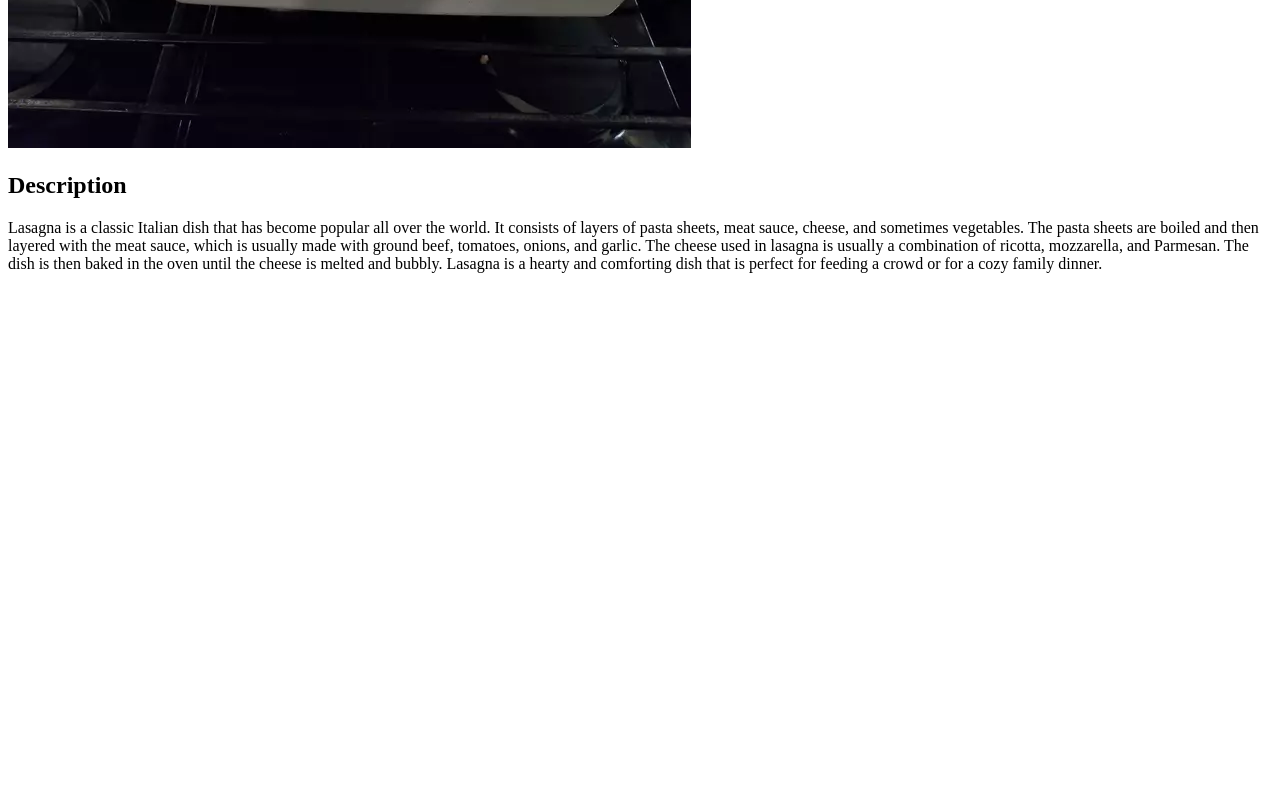
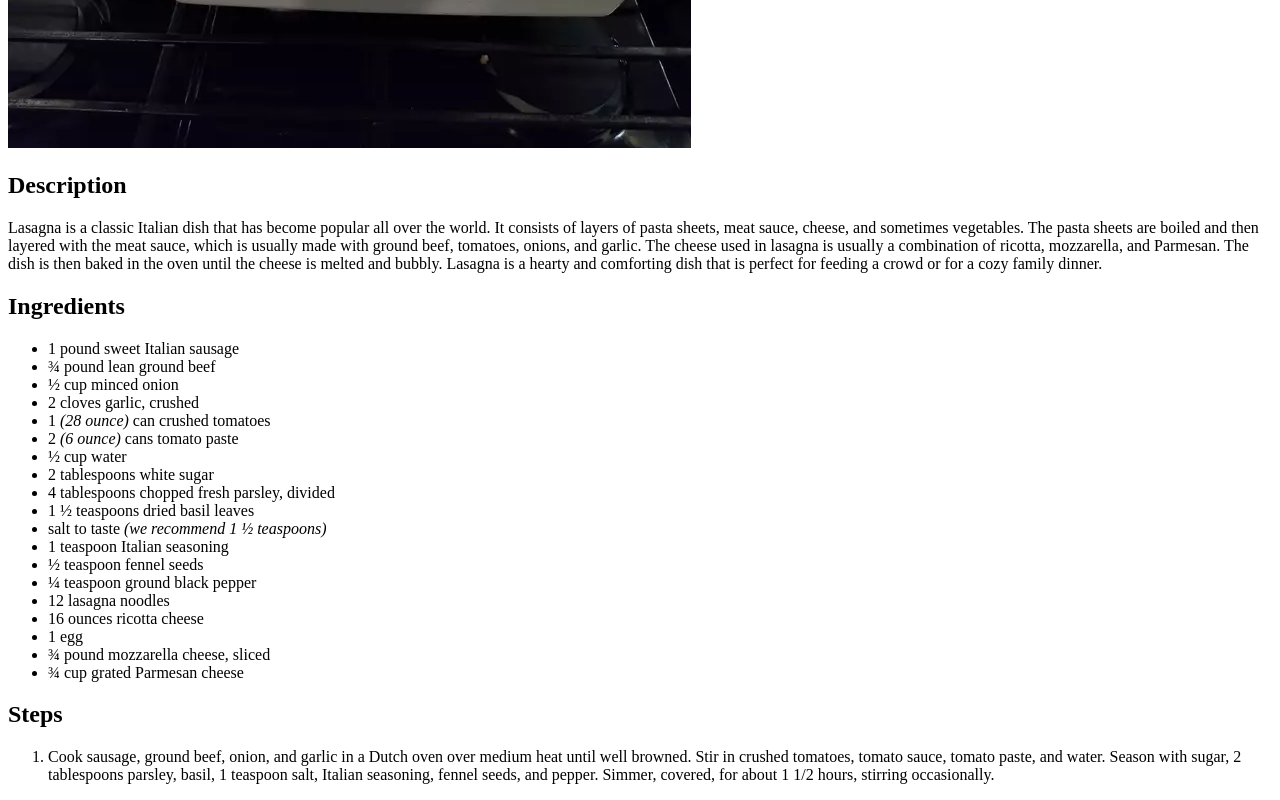
Before and after one commit to mcfizzly/odin-recipes, a plain HTML site: page recipes/lasagna.html in a window 1280 px wide. Shown: the part 444-1244 px from the top of the page. Before the commit the page ends 800 px from the top, so only its background shows below. Drawn offline with Linux system fonts and the light colour scheme.

Commit message:
Add list of lasagna ingredients under description. Start steps for preparing lasagna

```diff
--- a/recipes/lasagna.html
+++ b/recipes/lasagna.html
@@ -8,7 +8,7 @@
 </head>
 <body>
     <h1>Lasagna</h1>
-        <img src="/images/lasagna.webp" alt="lasagna">
+        <img src="/images/lasagna.webp" alt="lasagna pic">
         <h2>Description</h2>
             <p>
                 Lasagna is a classic Italian dish that has become popular all over the world.
@@ -18,5 +18,36 @@
                 The dish is then baked in the oven until the cheese is melted and bubbly.
                 Lasagna is a hearty and comforting dish that is perfect for feeding a crowd or for a cozy family dinner.
             </p>
+        <h2>Ingredients</h2>
+            <ul>
+                <li>1 pound sweet Italian sausage</li>
+                <li>&frac34; pound lean ground beef</li>
+                <li>&frac12; cup minced onion</li>
+                <li>2 cloves garlic, crushed</li>
+                <li>1 <em>(28 ounce)</em> can crushed tomatoes</li>
+                <li>2 <em>(6 ounce)</em> cans tomato paste</li>
+                <li>&frac12; cup water</li>
+                <li>2 tablespoons white sugar</li>
+                <li>4 tablespoons chopped fresh parsley, divided</li>
+                <li>1 &frac12; teaspoons dried basil leaves</li>
+                <li>salt to taste <em>(we recommend 1 &frac12; teaspoons)</em></li>
+                <li>1 teaspoon Italian seasoning</li>
+                <li>&frac12; teaspoon fennel seeds</li>
+                <li>&frac14; teaspoon ground black pepper</li>
+                <li>12 lasagna noodles</li>
+                <li>16 ounces ricotta cheese</li>
+                <li>1 egg</li>
+                <li>&frac34; pound mozzarella cheese, sliced</li>
+                <li>&frac34; cup grated Parmesan cheese</li>
+            </ul>
+        <h2>Steps</h2>
+            <ol>
+                <li> <!--STEP 1-->
+                    Cook sausage, ground beef, onion, and garlic in a Dutch oven over medium heat until well browned.
+                    Stir in crushed tomatoes, tomato sauce, tomato paste, and water.
+                    Season with sugar, 2 tablespoons parsley, basil, 1 teaspoon salt, Italian seasoning, fennel seeds, and pepper.
+                    Simmer, covered, for about 1 1/2 hours, stirring occasionally.
+                </li>
+            </ol>
 </body>
 </html>
```
Lines whose indentation alone changed are shown as unchanged.
